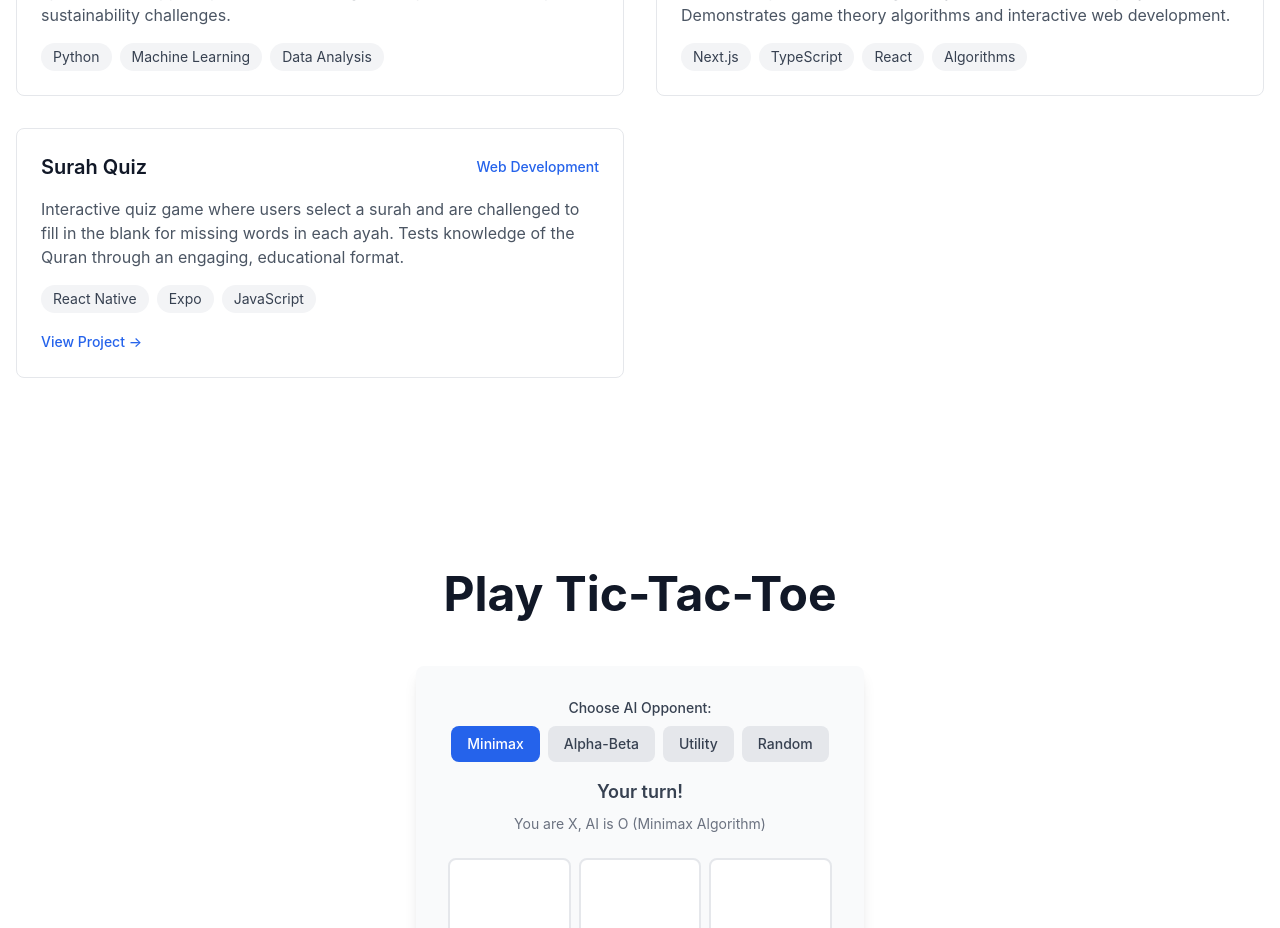
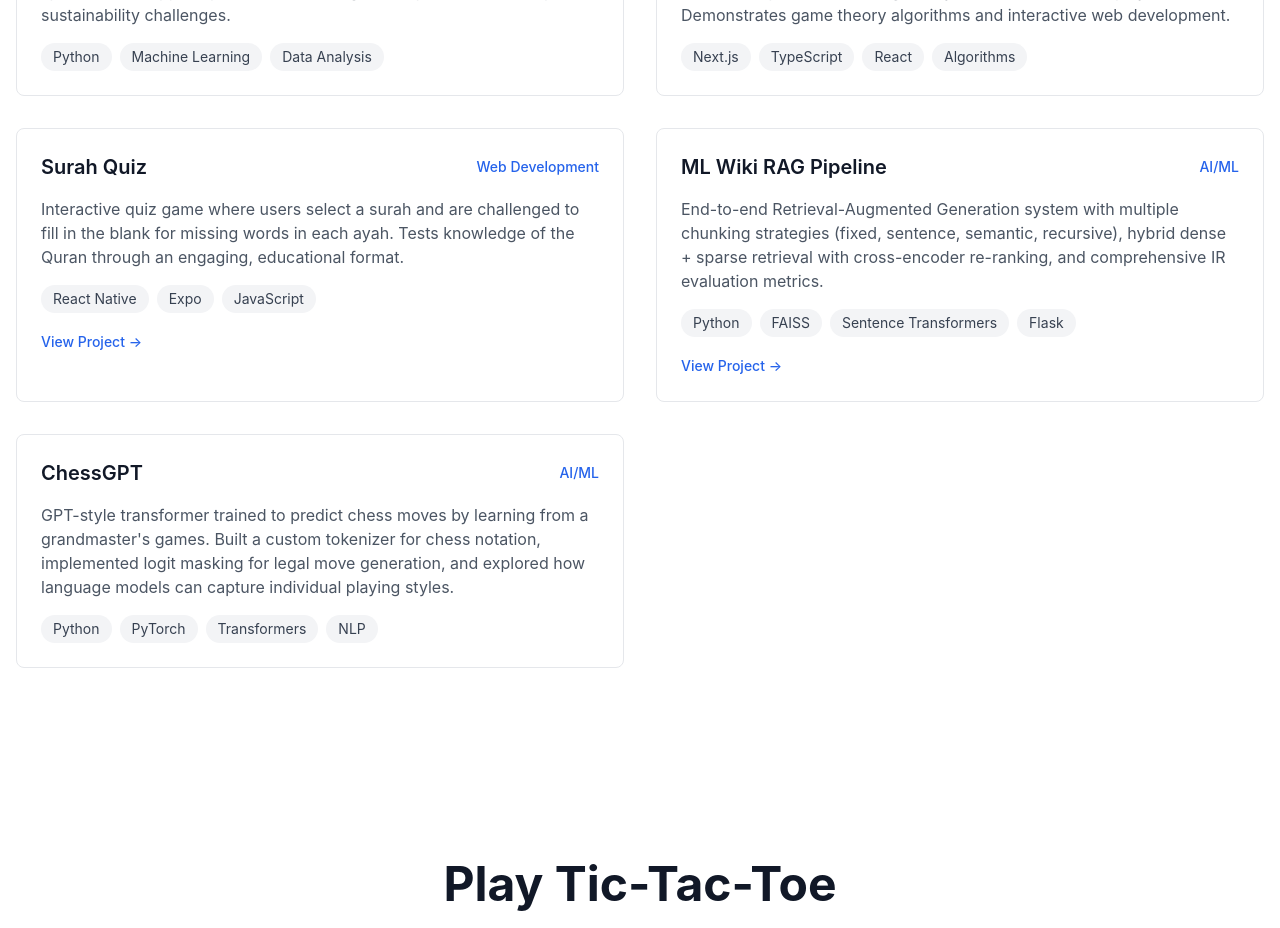
Before and after one commit to Zuha-SB/project-portfolio, a Next.js app: page / in a window 1280 px wide. Shown: the part 2560-3488 px from the top of the page. Built offline with nearby package versions, Linux system fonts and the light colour scheme.

Commit message:
add new projects

```diff
--- a/components/Projects.tsx
+++ b/components/Projects.tsx
@@ -30,6 +30,19 @@ export default function Projects() {
       tech: ['React Native', 'Expo', 'JavaScript'],
       category: 'Web Development',
       link: 'https://zuha-sb.github.io/surah-quiz/'
+    },
+    {
+      title: 'ML Wiki RAG Pipeline',
+      description: 'End-to-end Retrieval-Augmented Generation system with multiple chunking strategies (fixed, sentence, semantic, recursive), hybrid dense + sparse retrieval with cross-encoder re-ranking, and comprehensive IR evaluation metrics.',
+      tech: ['Python', 'FAISS', 'Sentence Transformers', 'Flask'],
+      category: 'AI/ML',
+      link: 'https://github.com/Zuha-SB/ml-wiki-rag'
+    },
+    {
+      title: 'ChessGPT',
+      description: 'GPT-style transformer trained to predict chess moves by learning from a grandmaster\'s games. Built a custom tokenizer for chess notation, implemented logit masking for legal move generation, and explored how language models can capture individual playing styles.',
+      tech: ['Python', 'PyTorch', 'Transformers', 'NLP'],
+      category: 'AI/ML'
     }
   ]
 
```
